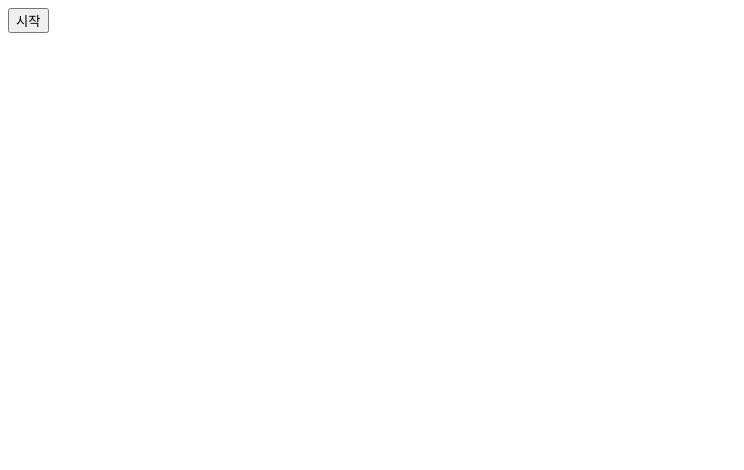
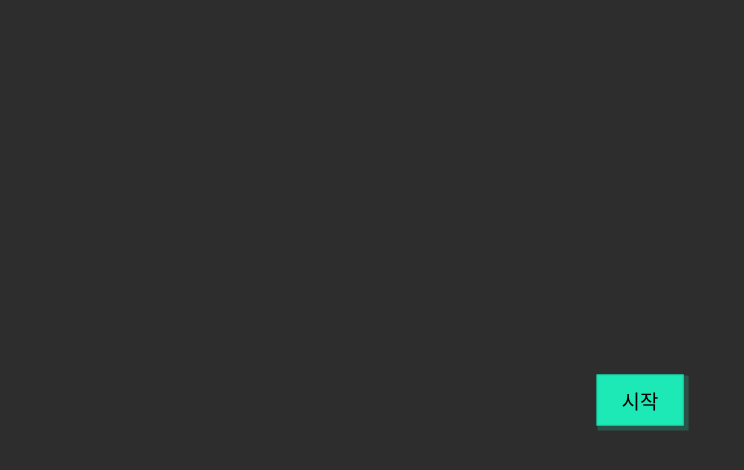
Before and after one commit to GoDoyeon/typing-game, a website built with Parcel: page index.html in a window 1280 px wide. Shown: the whole page, without its empty margins (0-744 px from the left). Built offline with nearby package versions, Linux system fonts and the light colour scheme.

Commit message:
fix: class명 수정 및 css수정

```diff
--- a/index.html
+++ b/index.html
@@ -3,10 +3,11 @@
 <head>
     <meta charset="UTF-8">
     <title>typescript</title>
+    <link href="style.css" rel="stylesheet"/>
 </head>
 <body>
     <div id="quiz-wrap">
-        <button class="quiz-start">시작</button>
+        <button class="quiz-start-btn">시작</button>
     </div>
     <script src="main.ts"></script>
 </body>
--- a/main.ts
+++ b/main.ts
@@ -14,7 +14,7 @@ class Quize {
     }
 
     gameStart() {
-        let quizeStartBtn = (document.querySelector('.quiz-start')as HTMLDivElement)
+        let quizeStartBtn = (document.querySelector('.quiz-start-btn')as HTMLDivElement)
 
         quizeStartBtn.addEventListener('click',()=>{
             quizeStartBtn.remove();
--- /dev/null
+++ b/style.css
@@ -0,0 +1,64 @@
+html, body, div, span, applet, object, iframe,
+h1, h2, h3, h4, h5, h6, p, blockquote, pre,
+a, abbr, acronym, address, big, cite, code,
+del, dfn, em, img, ins, kbd, q, s, samp,
+small, strike, strong, sub, sup, tt, var,
+b, u, i, center,
+dl, dt, dd, ol, ul, li,
+fieldset, form, label, legend,
+table, caption, tbody, tfoot, thead, tr, th, td,
+article, aside, canvas, details, embed,
+figure, figcaption, footer, header, hgroup,
+menu, nav, output, ruby, section, summary,
+time, mark, audio, video {
+    margin: 0;
+    padding: 0;
+    border: 0;
+    font-size: 100%;
+    font: inherit;
+    vertical-align: baseline;
+}
+/* HTML5 display-role reset for older browsers */
+article, aside, details, figcaption, figure,
+footer, header, hgroup, menu, nav, section {
+    display: block;
+}
+body {
+    line-height: 1;
+}
+ol, ul {
+    list-style: none;
+}
+blockquote, q {
+    quotes: none;
+}
+blockquote:before, blockquote:after,
+q:before, q:after {
+    content: '';
+    content: none;
+}
+table {
+    border-collapse: collapse;
+    border-spacing: 0;
+}
+
+#quiz-wrap{
+    position: relative;
+    width:100vw;
+    height:100vh;
+    background:#2d2d2d;
+}
+
+.quiz-start-btn{
+    position: absolute;
+    top:50%;
+    left:50%;
+    transform:translate(-50%,-50%);
+    display: block;
+    padding:10px 24px;
+    font-size:20px;
+    background: #1de9b6;
+    border: 1px solid #15d8a7;
+    box-shadow: 3px 3px 0px 2px rgba(29, 233, 182, 0.2);
+    cursor: pointer;
+}
```
